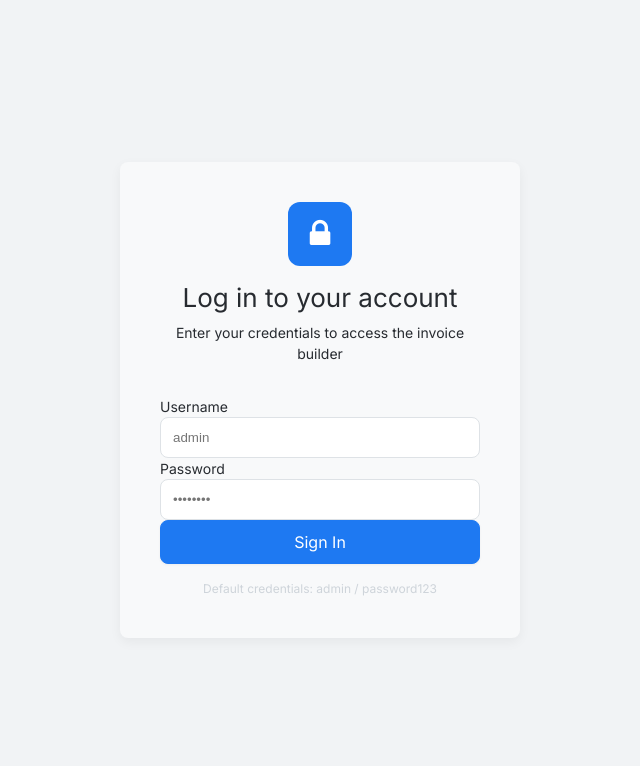
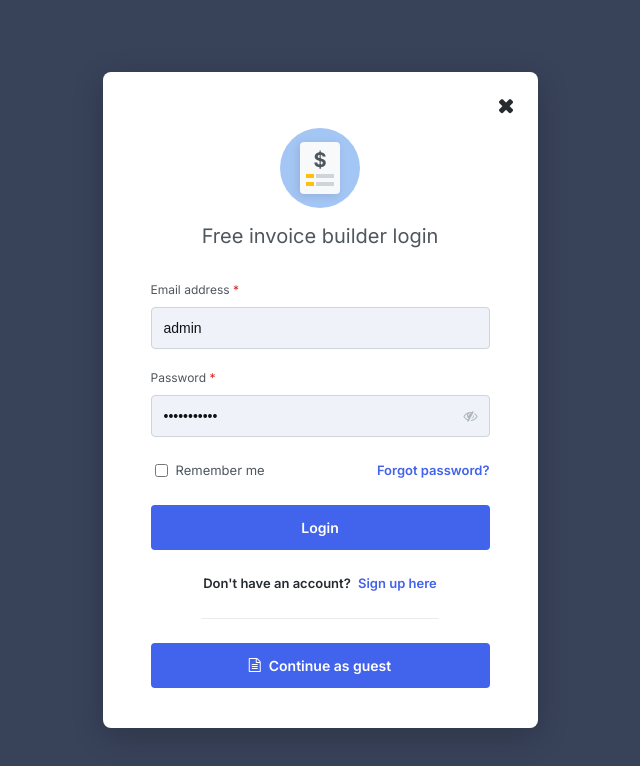
Before and after one commit to buzzcyberpk/invoice-builder, a React (Vite) app in the folder invoice-app/: page /login in a window 1280 px wide. Shown: the top 766 px of the page, without its empty margins (320-960 px from the left). Built offline with nearby package versions, Linux system fonts and the light colour scheme.

Commit message:
MORE DESIGN OVER HAUL

```diff
--- a/invoice-app/src/pages/Login.jsx
+++ b/invoice-app/src/pages/Login.jsx
@@ -3,11 +3,10 @@ import { useAuth } from '../context/AuthContext';
 import { useNavigate } from 'react-router-dom';
 
 const Login = () => {
-    const [username, setUsername] = useState('');
-    const [password, setPassword] = useState('');
+    const [username, setUsername] = useState('admin');
+    const [password, setPassword] = useState('password123');
+    const [showPassword, setShowPassword] = useState(false);
     const [error, setError] = useState('');
-
-    // UI state
     const [isSubmitting, setIsSubmitting] = useState(false);
 
     const { login } = useAuth();
@@ -26,7 +25,7 @@ const Login = () => {
         if (success) {
             navigate('/');
         } else {
-            setError('Invalid username or password');
+            setError('Invalid email address or password');
             setIsSubmitting(false);
         }
     };
@@ -37,85 +36,213 @@ const Login = () => {
             alignItems: 'center',
             justifyContent: 'center',
             minHeight: '100vh',
-            background: 'var(--color-neutral-2)',
-            fontFamily: 'var(--font-primary)'
+            background: '#384259', // Dark navy background
+            fontFamily: 'Inter, -apple-system, sans-serif',
+            padding: '24px'
         }}>
+            <form onSubmit={handleSubmit} style={{
+                background: '#ffffff',
+                padding: '40px 48px',
+                borderRadius: '8px',
+                boxShadow: '0 8px 32px rgba(0,0,0,0.2)',
+                width: '100%',
+                maxWidth: '435px',
+                position: 'relative'
+            }}>
+                {/* Close Button X */}
+                <div style={{ position: 'absolute', top: '24px', right: '24px', cursor: 'pointer' }}>
+                    <i className="fa fa-times" style={{ fontSize: '20px', color: '#272b30', fontWeight: 'bold' }}></i>
+                </div>
+
+                <div style={{ textAlign: 'center', marginBottom: '32px', marginTop: '16px' }}>
+                    {/* Logo Substitute (Receipt Icon) */}
                     <div style={{
-                background: 'var(--color-neutral-1)',
-                padding: '40px',
-                borderRadius: 'var(--border-radius-soft)',
-                boxShadow: '0 4px 12px rgba(0,0,0,0.05)',
-                width: '100%',
-                maxWidth: '400px'
-            }}>
-                <div style={{ textAlign: 'center', marginBottom: '32px' }}>
-                    <div style={{
-                        width: '64px',
-                        height: '64px',
-                        background: 'var(--color-primary)',
-                        borderRadius: '12px',
+                        width: '80px',
+                        height: '80px',
+                        background: '#A4C6F4',
+                        borderRadius: '50%',
                         display: 'flex',
                         alignItems: 'center',
                         justifyContent: 'center',
                         margin: '0 auto 16px auto',
-                        color: 'white',
-                        fontSize: '32px'
+                        position: 'relative',
+                        overflow: 'hidden'
                     }}>
-                        <i className="fa fa-lock"></i>
+                        <div style={{
+                            width: '40px',
+                            height: '52px',
+                            background: '#F8F9FA',
+                            borderRadius: '4px',
+                            position: 'relative',
+                            boxShadow: '-2px 2px 8px rgba(0,0,0,0.1)'
+                        }}>
+                            <div style={{
+                                position: 'absolute', top: '8px', left: '0', right: '0', textAlign: 'center', color: '#4f575e', fontSize: '20px', fontWeight: 'bold', lineHeight: '1'
+                            }}>$</div>
+                            <div style={{ background: '#FFC107', width: '8px', height: '4px', position: 'absolute', top: '32px', left: '6px' }}></div>
+                            <div style={{ background: '#ced4da', width: '18px', height: '4px', position: 'absolute', top: '32px', left: '16px' }}></div>
+                            <div style={{ background: '#FFC107', width: '8px', height: '4px', position: 'absolute', top: '40px', left: '6px' }}></div>
+                            <div style={{ background: '#ced4da', width: '18px', height: '4px', position: 'absolute', top: '40px', left: '16px' }}></div>
                         </div>
-                    <h2 className="heading3" style={{ margin: 0 }}>Log in to your account</h2>
-                    <p className="text-neutral-5" style={{ marginTop: '8px' }}>Enter your credentials to access the invoice builder</p>
+                    </div>
+
+                    <h1 style={{ fontSize: '20px', fontWeight: '400', color: '#4f575e', margin: 0 }}>Free invoice builder login</h1>
                 </div>
 
                 {error && (
-                    <div style={{ padding: '12px', background: '#fee2e2', color: '#b91c1c', borderRadius: 'var(--border-radius-soft)', marginBottom: '20px', fontSize: '14px', textAlign: 'center' }}>
+                    <div style={{ padding: '12px', background: '#fee2e2', color: '#b91c1c', borderLeft: '4px solid #b91c1c', borderRadius: '4px', marginBottom: '24px', fontSize: '14px', textAlign: 'center' }}>
                         {error}
                     </div>
                 )}
 
-                <form onSubmit={handleSubmit}>
-                    <div className="margin-bottom-m">
-                        <label className="text-neutral-7 display-block margin-bottom-s">Username</label>
+                <div style={{ marginBottom: '20px' }}>
+                    <label style={{ display: 'block', marginBottom: '8px', fontSize: '12px', color: '#4f575e' }}>
+                        Email address <span style={{ color: '#dc2020' }}>*</span>
+                    </label>
                     <input
                         type="text"
                         required
-                            className="form-control"
-                            style={{ width: '100%', padding: '12px', border: '1px solid var(--color-neutral-4)', borderRadius: 'var(--border-radius-soft)' }}
-                            placeholder="admin"
+                        style={{
+                            width: '100%',
+                            padding: '12px',
+                            border: '1px solid #ced4da',
+                            borderRadius: '4px',
+                            background: '#eff2f9', // Light grayish blue from screenshot
+                            color: '#101213',
+                            fontSize: '14px',
+                            outline: 'none',
+                            transition: 'border 0.2s',
+                            boxSizing: 'border-box'
+                        }}
+                        onFocus={(e) => e.target.style.border = '1px solid #1e79f2'}
+                        onBlur={(e) => e.target.style.border = '1px solid #ced4da'}
                         value={username}
                         onChange={(e) => setUsername(e.target.value)}
                     />
                 </div>
-                    <div className="margin-bottom-m">
-                        <label className="text-neutral-7 display-block margin-bottom-s">Password</label>
+
+                <div style={{ marginBottom: '24px' }}>
+                    <label style={{ display: 'block', marginBottom: '8px', fontSize: '12px', color: '#4f575e' }}>
+                        Password <span style={{ color: '#dc2020' }}>*</span>
+                    </label>
+                    <div style={{ position: 'relative' }}>
                         <input
-                            type="password"
+                            type={showPassword ? 'text' : 'password'}
                             required
-                            className="form-control"
-                            style={{ width: '100%', padding: '12px', border: '1px solid var(--color-neutral-4)', borderRadius: 'var(--border-radius-soft)' }}
-                            placeholder="••••••••"
+                            style={{
+                                width: '100%',
+                                padding: '12px',
+                                paddingRight: '40px',
+                                border: '1px solid #ced4da',
+                                borderRadius: '4px',
+                                background: '#eff2f9',
+                                color: '#101213',
+                                fontSize: '14px',
+                                outline: 'none',
+                                transition: 'border 0.2s',
+                                boxSizing: 'border-box'
+                            }}
+                            onFocus={(e) => e.target.style.border = '1px solid #1e79f2'}
+                            onBlur={(e) => e.target.style.border = '1px solid #ced4da'}
                             value={password}
                             onChange={(e) => setPassword(e.target.value)}
                         />
+                        <button
+                            type="button"
+                            onClick={() => setShowPassword(!showPassword)}
+                            style={{
+                                position: 'absolute',
+                                right: '12px',
+                                top: '50%',
+                                transform: 'translateY(-50%)',
+                                background: 'none',
+                                border: 'none',
+                                color: '#adb5bd',
+                                cursor: 'pointer',
+                                padding: 0
+                            }}
+                        >
+                            <i className={`fa ${showPassword ? 'fa-eye' : 'fa-eye-slash'}`}></i>
+                        </button>
+                    </div>
+                </div>
+
+                <div style={{ display: 'flex', justifyContent: 'space-between', alignItems: 'center', marginBottom: '24px' }}>
+                    <label style={{ display: 'flex', alignItems: 'center', cursor: 'pointer', fontSize: '13px', color: '#4f575e' }}>
+                        <input type="checkbox" data-checkbox className="checkbox" style={{ marginRight: '8px' }} />
+                        Remember me
+                    </label>
+                    <a href="#" style={{ color: '#4263eb', fontSize: '13px', fontWeight: '600', textDecoration: 'none' }}>
+                        Forgot password?
+                    </a>
                 </div>
 
                 <button
                     type="submit"
                     disabled={isSubmitting}
-                        className="btn btn-primary"
-                        style={{ width: '100%', padding: '12px', fontSize: '16px', display: 'flex', justifyContent: 'center', alignItems: 'center', gap: '8px' }}
+                    style={{
+                        width: '100%',
+                        padding: '14px',
+                        background: '#4263eb',
+                        color: 'white',
+                        border: 'none',
+                        borderRadius: '4px',
+                        fontSize: '14px',
+                        fontWeight: '600',
+                        cursor: isSubmitting ? 'wait' : 'pointer',
+                        display: 'flex',
+                        justifyContent: 'center',
+                        alignItems: 'center',
+                        gap: '8px',
+                        transition: 'background 0.2s',
+                        boxSizing: 'border-box'
+                    }}
+                    onMouseOver={(e) => e.target.style.background = '#3854c8'}
+                    onMouseOut={(e) => e.target.style.background = '#4263eb'}
                 >
                     {isSubmitting ? (
                         <span><i className="fa fa-spinner fa-spin"></i> Authenticating...</span>
                     ) : (
-                            'Sign In'
+                        'Login'
                     )}
                 </button>
-                    <div style={{ textAlign: 'center', marginTop: '16px', fontSize: '12px', color: 'var(--color-neutral-5)' }}>
-                        Default credentials: admin / password123
+
+                <div style={{ textAlign: 'center', marginTop: '24px', fontSize: '13px', color: '#272b30', fontWeight: '600' }}>
+                    Don't have an account? <a href="#" style={{ color: '#4263eb', marginLeft: '4px', textDecoration: 'none' }}>Sign up here</a>
                 </div>
+
+                <div style={{ margin: '24px auto', width: '70%', height: '1px', background: '#e9ecef' }}></div>
+
+                <button
+                    type="button"
+                    onClick={() => {
+                        // Demo behavior for guest
+                        login('admin', 'password123');
+                        navigate('/');
+                    }}
+                    style={{
+                        width: '100%',
+                        padding: '14px',
+                        background: '#4263eb',
+                        color: 'white',
+                        border: 'none',
+                        borderRadius: '4px',
+                        fontSize: '14px',
+                        fontWeight: '600',
+                        cursor: 'pointer',
+                        display: 'flex',
+                        justifyContent: 'center',
+                        alignItems: 'center',
+                        gap: '8px',
+                        transition: 'background 0.2s',
+                        boxSizing: 'border-box'
+                    }}
+                    onMouseOver={(e) => e.target.style.background = '#3854c8'}
+                    onMouseOut={(e) => e.target.style.background = '#4263eb'}
+                >
+                    <i className="fa fa-file-text-o"></i> Continue as guest
+                </button>
             </form>
-            </div>
         </div>
     );
 };
```
Lines whose indentation alone changed are shown as unchanged.
